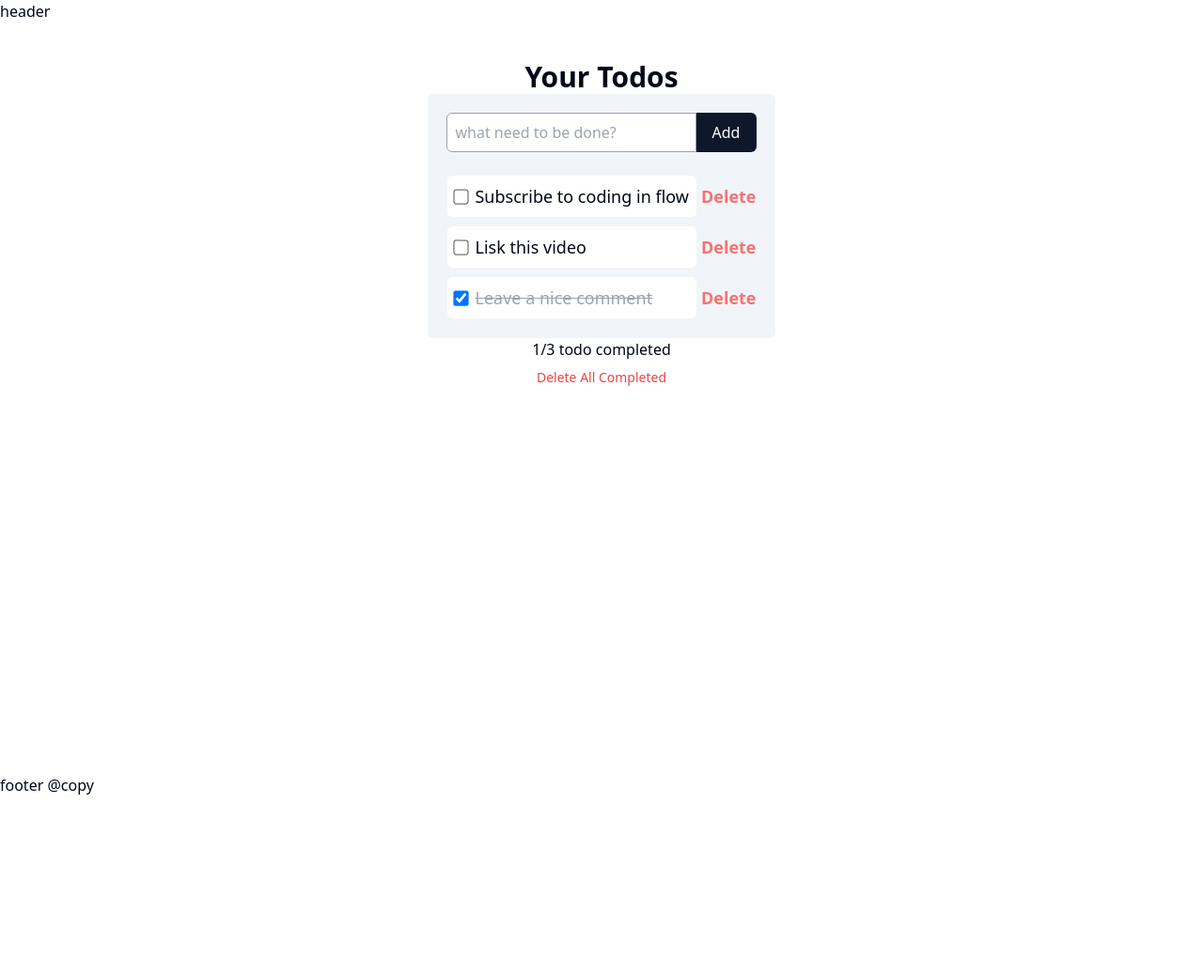
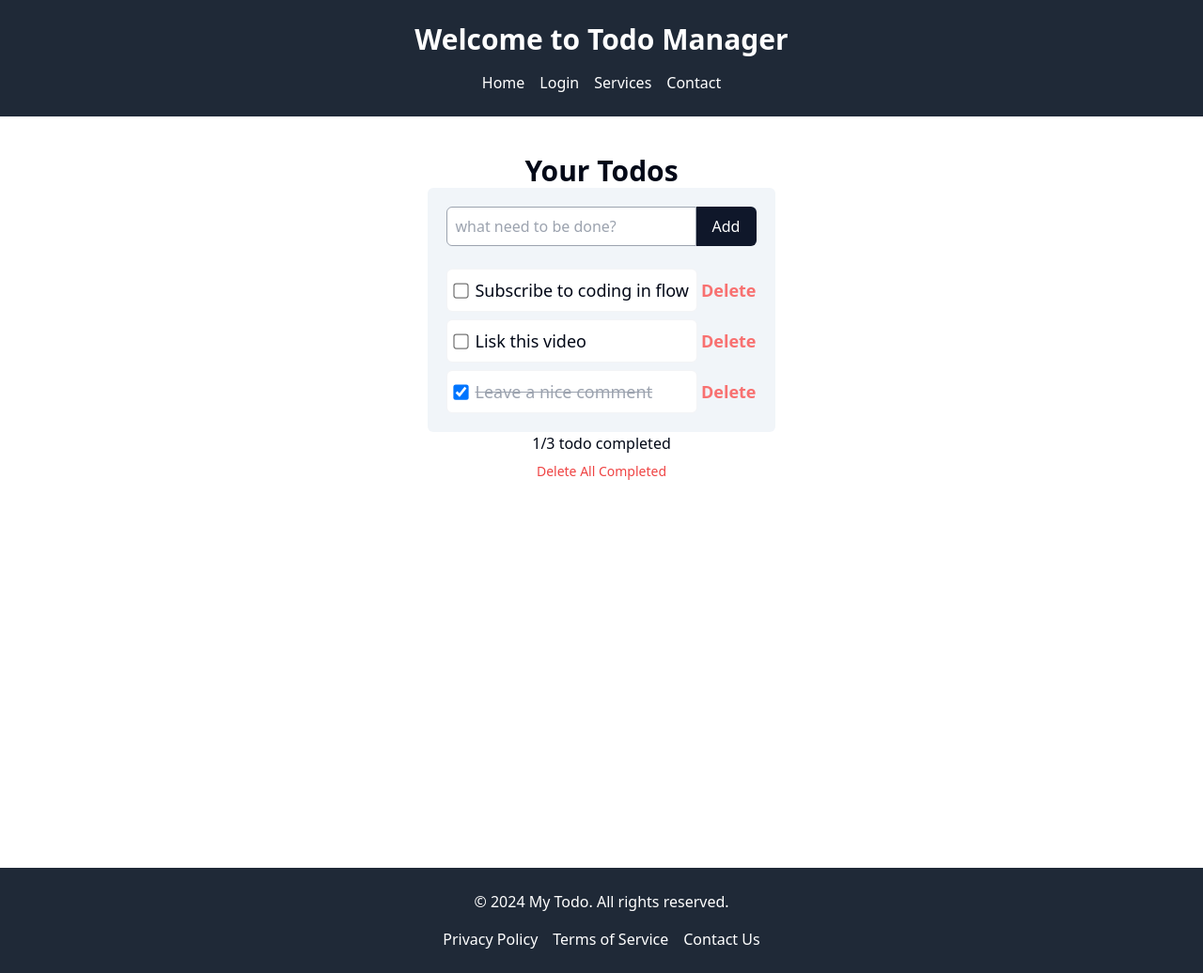
Before and after one commit to Saadxf/react-project-Todo, a React (Vite) app: page / in a window 1280 px wide. Shown: the whole page at 94% size. Before the commit the page ends 848 px from the top, so only its background shows below. Built offline with nearby package versions, Linux system fonts and the light colour scheme.

Commit message:
db.json added & fix UI

```diff
--- a/package.json
+++ b/package.json
@@ -15,6 +15,7 @@
     "@radix-ui/react-slot": "^1.1.0",
     "class-variance-authority": "^0.7.0",
     "clsx": "^2.1.1",
+    "json-server": "^1.0.0-beta.3",
     "lucide-react": "^0.453.0",
     "pnpm": "^9.12.1",
     "react": "^18.3.1",
--- a/src/Layout.tsx
+++ b/src/Layout.tsx
@@ -1,19 +1,32 @@
-import { Outlet } from "react-router-dom";
+import { Link, Outlet } from "react-router-dom";
 
 export default function Layout() {
     return (
         <>
-            <header>
-                <h1>header</h1>
+            <header className="bg-gray-800 text-white p-6 text-center">
+                <h1 className="text-3xl font-bold">Welcome to Todo Manager</h1>
+                <nav className="mt-4">
+                    <Link to="/" className="mx-2 text-white hover:text-gray-400">Home</Link>
+                    <Link to="/SignIn" className="mx-2 text-white hover:text-gray-400">Login</Link>
+                    <Link to="/" className="mx-2 text-white hover:text-gray-400">Services</Link>
+                    <Link to="/" className="mx-2 text-white hover:text-gray-400">Contact</Link>
+                </nav>
             </header>
-            <main className="w-full">
+            <main className="w-full flex-grow">
                 <div className="h-screen flex items-center justify-center">
                     <Outlet />
                 </div>
             </main>
-            <footer>
-                footer @copy
+            <footer className="bg-gray-800 text-white p-6 text-center">
+                <div className="container mx-auto">
+                    <p className="mb-4">© 2024 My Todo. All rights reserved.</p>
+                    <nav>
+                        <Link to="/" className="mx-2 text-white hover:text-gray-400">Privacy Policy</Link>
+                        <Link to="/" className="mx-2 text-white hover:text-gray-400">Terms of Service</Link>
+                        <Link to="/" className="mx-2 text-white hover:text-gray-400">Contact Us</Link>
+                    </nav>
+                </div>
             </footer>
         </>
-    )
-};
+    );
+}
--- /dev/null
+++ b/src/data/db.json
@@ -0,0 +1,26 @@
+{
+  "todos": [
+    {
+      "id": 1,
+      "title": "Lisk this video",
+      "completed": false
+    },
+    {
+      "id": 2,
+      "title": "Subscribe to coding in flow",
+      "completed": false
+    },
+    {
+      "id": 3,
+      "title": "Leave a nice comment",
+      "completed": true
+    }
+  ],
+  "users":[
+    {
+        "name":"test1",
+        "email":"test1@gmail.com",
+        "password":"123456"
+    }
+  ]
+}
```
Also changed, not shown: 1 other file (tests, documents, lock files or other folders).
